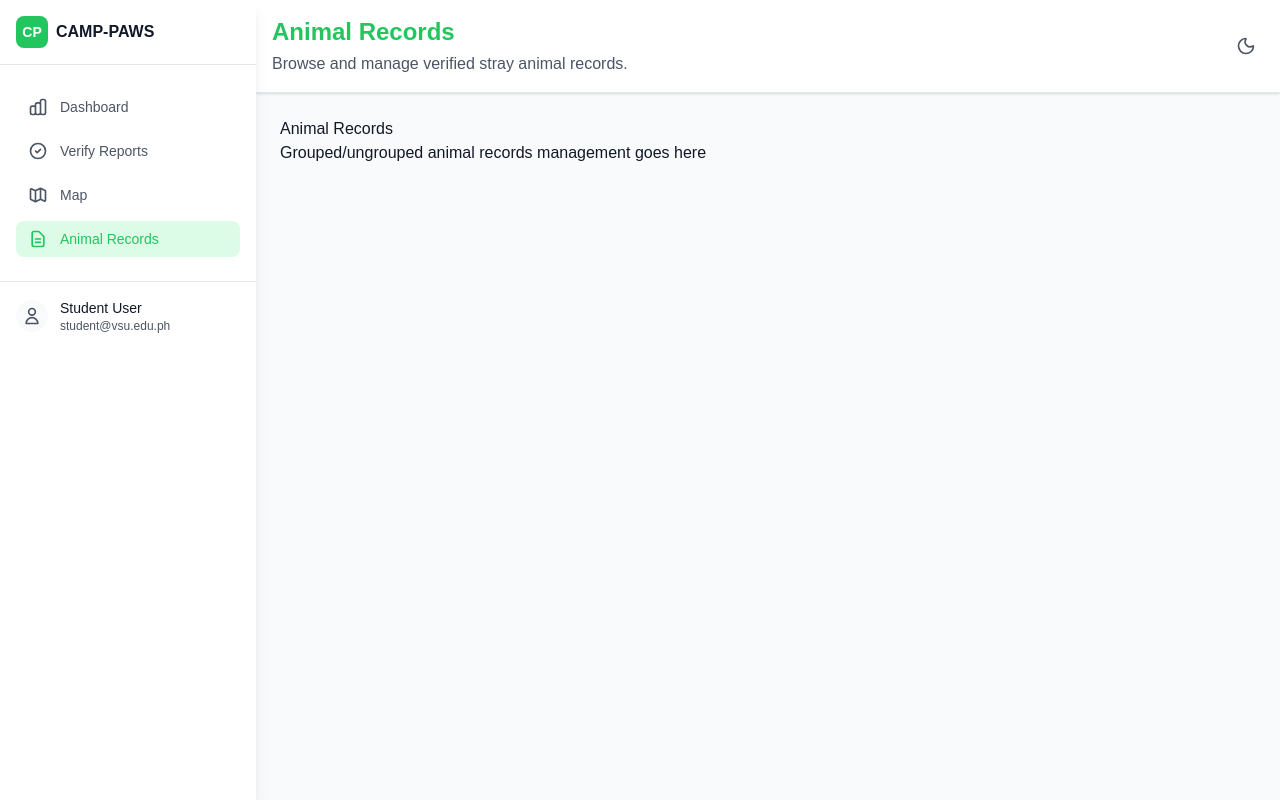
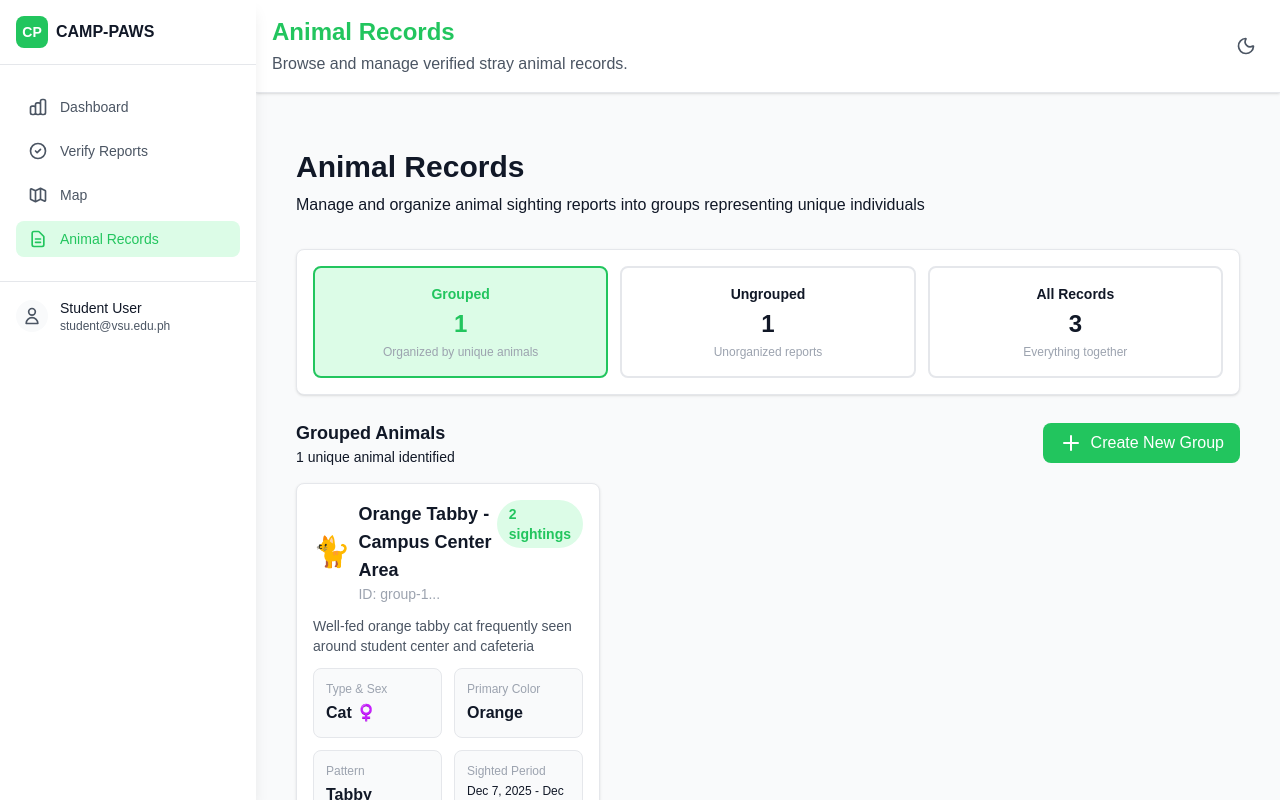
Before and after one commit to CSci-153-Web-Systems-and-Technologies/batch-2025-camp-paws-web, a Next.js app: page /records in a window 1280 px wide. Built offline with nearby package versions, Linux system fonts and the light colour scheme.

Commit message:
feat: integrate to page

```diff
--- a/src/app/(dashboard)/(admin)/records/page.tsx
+++ b/src/app/(dashboard)/(admin)/records/page.tsx
@@ -1,8 +1,20 @@
+import RecordsRefactored from './components/RecordsRefactored';
+
 export default function AdminRecordsPage() {
   return (
-    <div>
-      <h1>Animal Records</h1>
-      <p>Grouped/ungrouped animal records management goes here</p>
+    <div className="container mx-auto px-4 py-8">
+      {/* Page Header */}
+      <div className="mb-8">
+        <h1 className="text-3xl font-bold text-[rgb(var(--color-text))] mb-2">
+          Animal Records
+        </h1>
+        <p className="text-[rgb(var(--color-text-muted))]">
+          Manage and organize animal sighting reports into groups representing unique individuals
+        </p>
+      </div>
+
+      {/* Main Content */}
+      <RecordsRefactored />
     </div>
   );
 }
```
